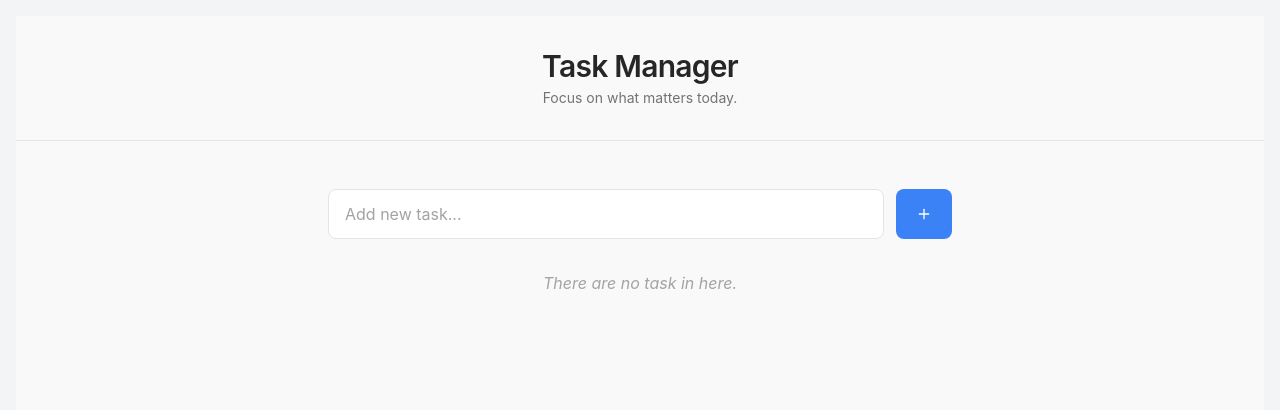
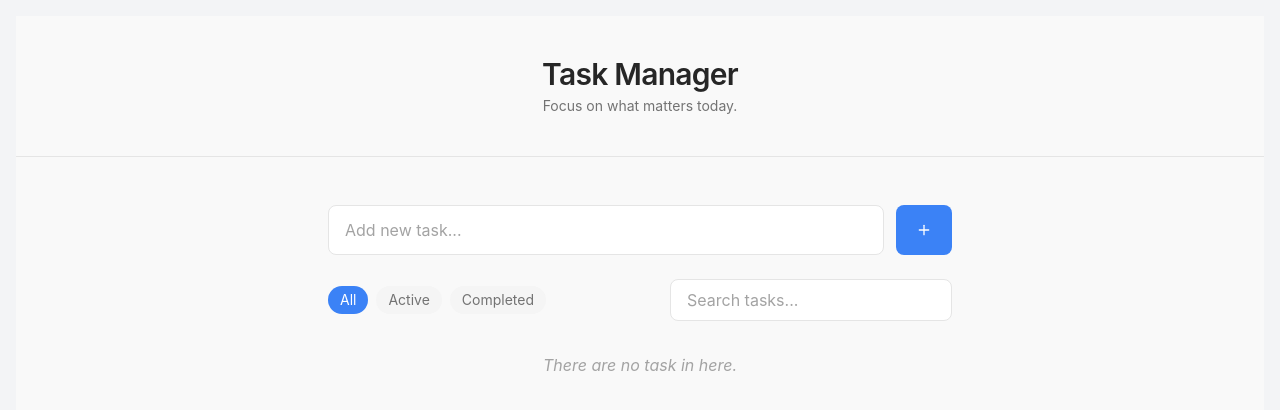
Before and after one commit to vietanh195/task-manager, a React (Create React App) app: page / in a window 1280 px wide. Shown: the top 410 px of the page. Built offline with nearby package versions, Linux system fonts and the light colour scheme.

Commit message:
filter + search bar

```diff
--- a/src/components/FilterBar.jsx
+++ b/src/components/FilterBar.jsx
@@ -1,4 +1,4 @@
-export default function FilterBar() {
+export default function FilterBar({ filter, setFilter, search, setSearch }) {
     const filters = [
         { key: "all", label: "All" },
         { key: "active", label: "Active" },
@@ -6,20 +6,30 @@ export default function FilterBar() {
     ];
 
     return (
-        <div className="flex justify-center gap-4 mt-6">
-            {filters.map((filter) => (
+        <div className="flex justify-between items-center mt-6">
+            <div className="space-x-2">
+                {["all", "active", "completed"].map((f) => (
                     <button
-                    key={filter.key}
-                    className={`px-4 py-2 bg-neutral-200 text-neutral-700 rounded-lg hover:bg-neutral-300 transition
+                        key={f}
+                        onClick={() => setFilter(f)}
+                        className={`px-3 py-1 rounded-full text-sm
                             ${
-                            filter === filter.key
-                            ? "bg-primary text-white"
-                            : "text-gray-600 hover:bg-gray-100"
+                                filter === f
+                                ? "bg-blue-500 text-white"
+                                : "bg-neutral-100 text-neutral-500 hover:bg-neutral-200"
                             }`}
                     >
-                    {filter.label}
+                        {f.charAt(0).toUpperCase() + f.slice(1)}
                     </button>
                 ))}
             </div>
+            <input
+                type="text"
+                value={search}
+                onChange={(e) => setSearch(e.target.value)}
+                placeholder="Search tasks..."
+                className="px-4 py-2 rounded-lg border border-neutral-200 bg-white focus:outline-none focus:ring-2 focus:ring-blue-500 focus:border-transparent placeholder-neutral-400 transition"
+            />
+        </div>
     )
 };
--- a/src/components/Header.jsx
+++ b/src/components/Header.jsx
@@ -1,7 +1,10 @@
+// Header
 export default function Header() {
   return (
-    <header className="py-8 text-center border-b border-neutral-200">
-      <h1 className="text-3xl font-semibold tracking-tight">Task Manager</h1>
+    <header className="py-10 text-center border-b border-neutral-200 bg-[#f9f9f9]">
+      <h1 className="text-3xl font-semibold tracking-tight text-neutral-800">
+        Task Manager
+      </h1>
       <p className="text-neutral-500 text-sm mt-1">
         Focus on what matters today.
       </p>
--- a/src/components/TaskInput.jsx
+++ b/src/components/TaskInput.jsx
@@ -1,3 +1,4 @@
+//Task Input
 import { useState } from "react";
 import { Plus } from "lucide-react";
 
--- a/src/components/TaskItem.jsx
+++ b/src/components/TaskItem.jsx
@@ -1,3 +1,4 @@
+// Task Item
 export default function TaskItem({ task, onDelete, onToggle }) {
   return (
     <div className="flex justify-between items-center bg-white border border-neutral-200 rounded-lg p-4 mb-2 hover:shadow-sm transition">
--- a/src/components/TaskList.jsx
+++ b/src/components/TaskList.jsx
@@ -1,3 +1,4 @@
+// Task List
 import TaskItem from "./TaskItem";
 
 export default function TaskList({ tasks, onDelete, onToggle }) {
@@ -9,7 +10,7 @@ export default function TaskList({ tasks, onDelete, onToggle }) {
     );
 
   return (
-    <div className="mt-4">
+    <div className="mt-6 space-y-3">
       {tasks.map((task) => (
         <TaskItem
           key={task.id}
--- a/src/pages/Home.jsx
+++ b/src/pages/Home.jsx
@@ -8,6 +8,7 @@ import "@fontsource-variable/inter";
 export default function Home() {
   const [tasks, setTasks] = useState([]);
   const [filter, setFilter] = useState("all");
+  const [search, setSearch] = useState("");
 
   useEffect(() => {
     const saved = localStorage.getItem("tasks");
@@ -39,19 +40,34 @@ export default function Home() {
     setTasks(tasks.filter((_, i) => i !== index));
   };
 
-  const filteredTasks = tasks.filter((task) => {
-    if (filter === "active") return !task.done;
-    if (filter === "completed") return task.done;
-    return true;
-  });
+  const visibleTasks = tasks.filter((task) => {
+    const matchesFilter =
+      filter === "all" ||
+      (filter === "active" && !task.done) ||
+      (filter === "completed" && task.done);
+
+    const matchesSearch = task.title.toLowerCase().includes(search.toLowerCase());
+
+    return matchesFilter && matchesSearch;
+  })
+  //   if (filter === "active") return !task.done;
+  //   if (filter === "completed") return task.done;
+  //   return true;
+  // });
 
   return (
     <div className="min-h-screen bg-[#f9f9f9] text-neutral-800">
       <Header />
       <main className="max-w-2xl mx-auto p-6">
         <TaskInput onAddTask={addTask} />
+        <FilterBar
+          filter={filter}
+          setFilter={setFilter}
+          search={search}
+          setSearch={setSearch}
+        />
         <TaskList
-          tasks={filteredTasks}
+          tasks={visibleTasks}
           onDelete={deleteTask}
           onToggle={toggleTask}
         />
```
Lines whose indentation alone changed are shown as unchanged.
